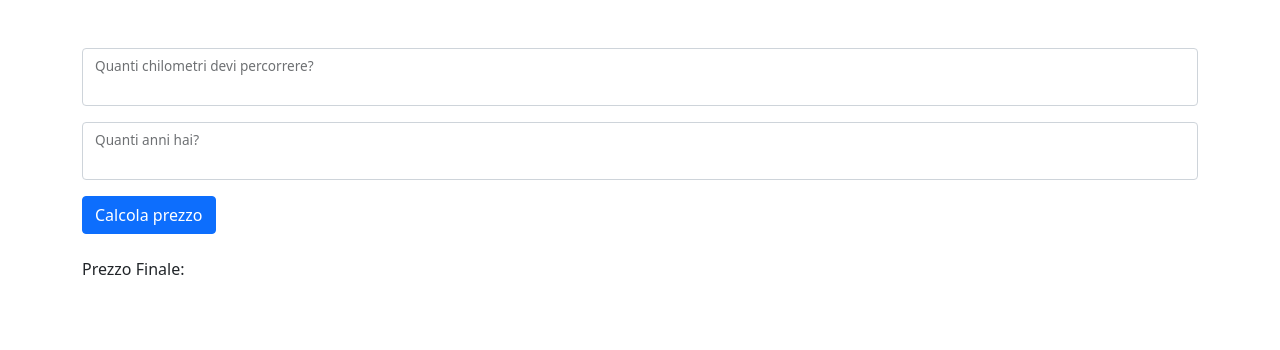
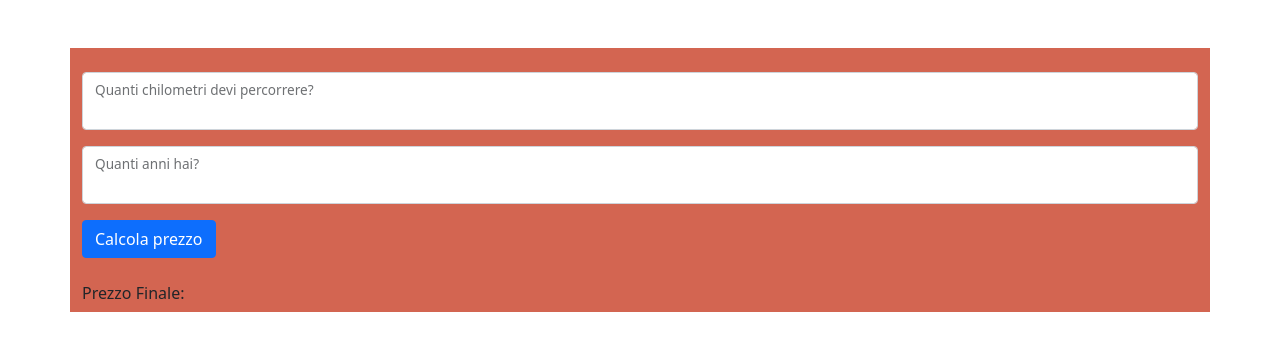
Before and after one commit to VitoMars/js-biglietto-treno, a plain HTML site: page bonus/index.html in a window 1280 px wide. Drawn offline with nearby package versions, Linux system fonts and the light colour scheme.

Commit message:
Abbellimento estetico del bonus

```diff
--- a/bonus/css/style.css
+++ b/bonus/css/style.css
@@ -3,3 +3,7 @@
   padding: 0;
   box-sizing: border-box;
 }
+
+.container {
+  background-color: rgb(211, 101, 81);
+}
--- a/bonus/index.html
+++ b/bonus/index.html
@@ -4,6 +4,7 @@
     <meta charset="UTF-8" />
     <meta http-equiv="X-UA-Compatible" content="IE=edge" />
     <meta name="viewport" content="width=device-width, initial-scale=1.0" />
+    <link rel="stylesheet" href="css/style.css">
     <link
       href="https://cdn.jsdelivr.net/npm/bootstrap@5.0.2/dist/css/bootstrap.min.css"
       rel="stylesheet"
@@ -13,7 +14,7 @@
     <title>Document</title>
   </head>
   <body>
-    <div class="container my-5">
+    <div class="container pt-4 my-5">
       <!-- Kilometri da percorrere -->
       <div class="form-floating mb-3">
         <input
```
